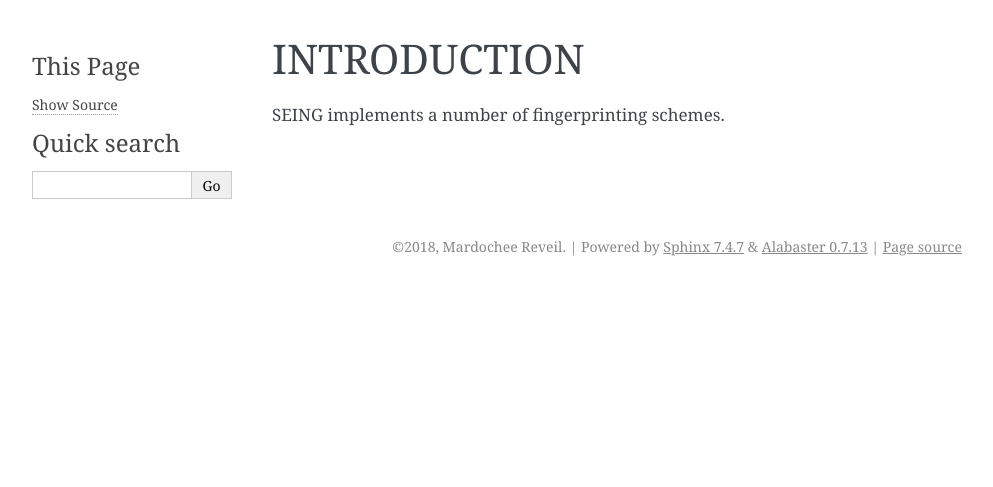
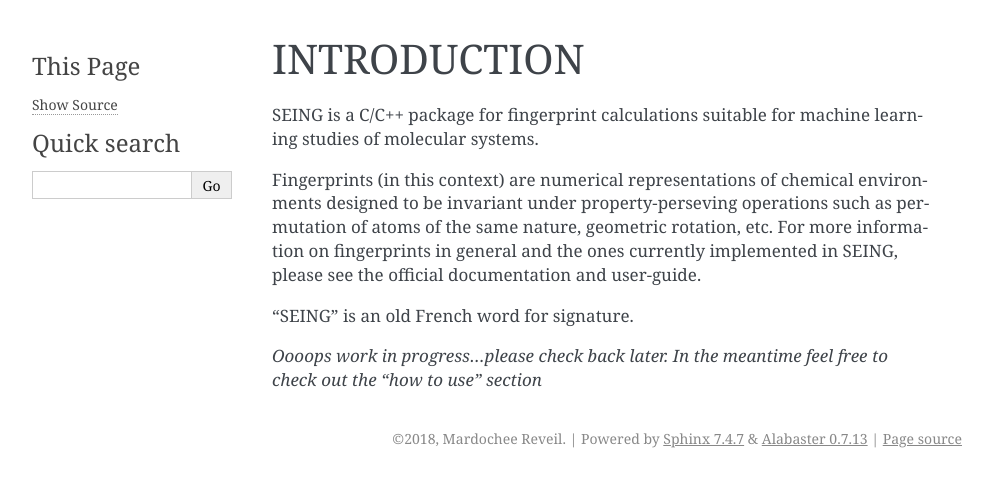
Before and after one commit to mreveil/seing, a Sphinx documentation site: the page built from doc/source/introduction.rst, in a window 1280 px wide. Shown: the top 487 px of the page, without its empty margins (148-1141 px from the left). Built offline with Sphinx 7.4.7, drawn with Linux system fonts in a browser that asks for light colours.

Commit message:
updated user guide

```diff
--- a/doc/source/index.rst
+++ b/doc/source/index.rst
@@ -9,7 +9,7 @@ Official SEING Documentation!
 SEING is a software package for molecular systems fingerprint calculations suitable
 for machine learning applications.
 
-SEING is distributed as free and open-source code ava
+SEING is distributed as free and open-source code available on github here: https://github.com/mreveil/seing
 
 Contents:
 
--- a/doc/source/introduction.rst
+++ b/doc/source/introduction.rst
@@ -1,4 +1,10 @@
 INTRODUCTION
 =============
 
-SEING implements a number of fingerprinting schemes.
+SEING is a C/C++ package for fingerprint calculations suitable for machine learning studies of molecular systems.
+
+Fingerprints (in this context) are numerical representations of chemical environments designed to be invariant under property-perseving operations such as permutation of atoms of the same nature, geometric rotation, etc. For more information on fingerprints in general and the ones currently implemented in SEING, please see the official documentation and user-guide.
+
+"SEING" is an old French word for signature.
+
+*Oooops work in progress...please check back later. In the meantime feel free to check out the "how to use" section*
--- a/doc/source/using.rst
+++ b/doc/source/using.rst
@@ -99,7 +99,7 @@ Output Options
     * overwrite (*default*)
 
 
-Neighbor Searching Inputs
+Neighbor Searching Options
 ***************************
 --------------------------------
 
@@ -112,7 +112,7 @@ Neighbor Searching Inputs
    Defines the size of the simulation box in the following format: *xmin ymin zmin xmax ymax zmax*
 
 
-Fingerprint-Specific Inputs
+Fingerprint-Specific Options
 ****************************
 ------------------------------
 
```
